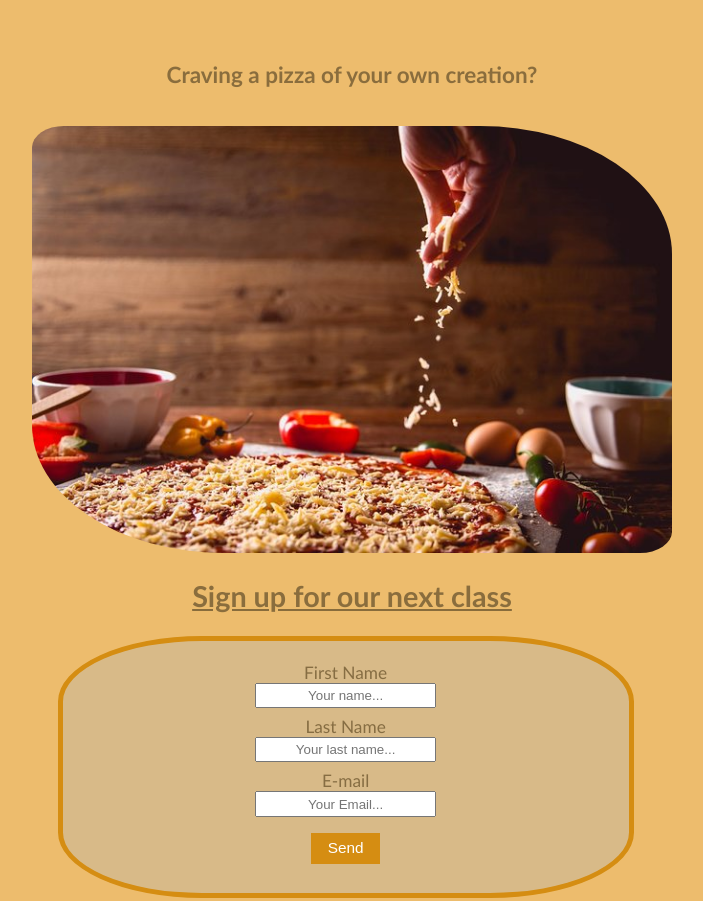
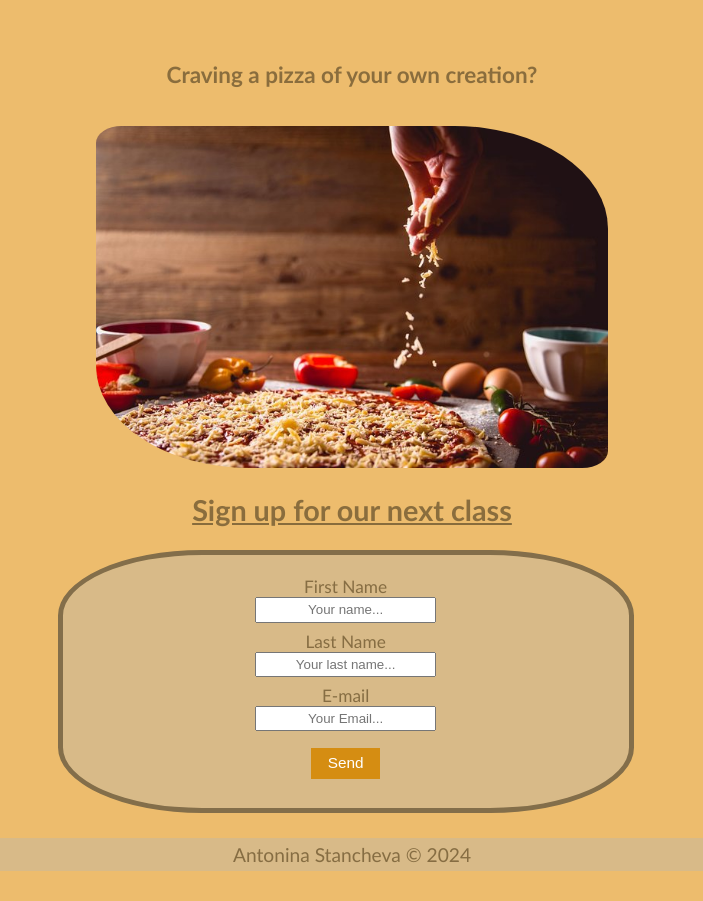
Before and after one commit to antoninast/module-1-landing-page, a plain HTML site: page index.html in a window 1280 px wide. Shown: the part 1500-2401 px from the top of the page, without its empty margins (288-991 px from the left). After the commit the page ends 2371 px from the top, so only its background shows below. Drawn offline with Linux system fonts and the light colour scheme.

Commit message:
renamed image, added new style to the form

```diff
--- a/assets/css/style.css
+++ b/assets/css/style.css
@@ -85,12 +85,17 @@ main h3 {
     margin-bottom: 3%;
 }
 
+figure img {
+    width: 40%;
+}
+
 figure h2 {
     text-decoration: underline;
 }
 
 main form {
-    border: 5px solid rgb(213, 141, 18);
+    /* border: 5px solid rgb(213, 141, 18); */
+    border: 5px solid rgb(131, 110, 74);
     border-radius: 25%;
     background-color: rgb(216, 186, 136);
     width: 45%;
--- a/index.html
+++ b/index.html
@@ -27,7 +27,7 @@
         <div class="signup-form">
             <h3>Craving a pizza of your own creation?</h3>
             <figure>
-                <img src="./assets/images/pizza-5.jpg" alt="a person who makes pizza">
+                <img src="./assets/images/pizza-4.jpg" alt="a person who makes pizza">
                 <figcaption><h2>Sign up for our next class</h2></figcaption>
             </figure>
             <form class="contact-form" action="contact-form">
```
Also changed, not shown: assets/images/pizza-4.jpg (renamed from assets/images/pizza-5.jpg).
